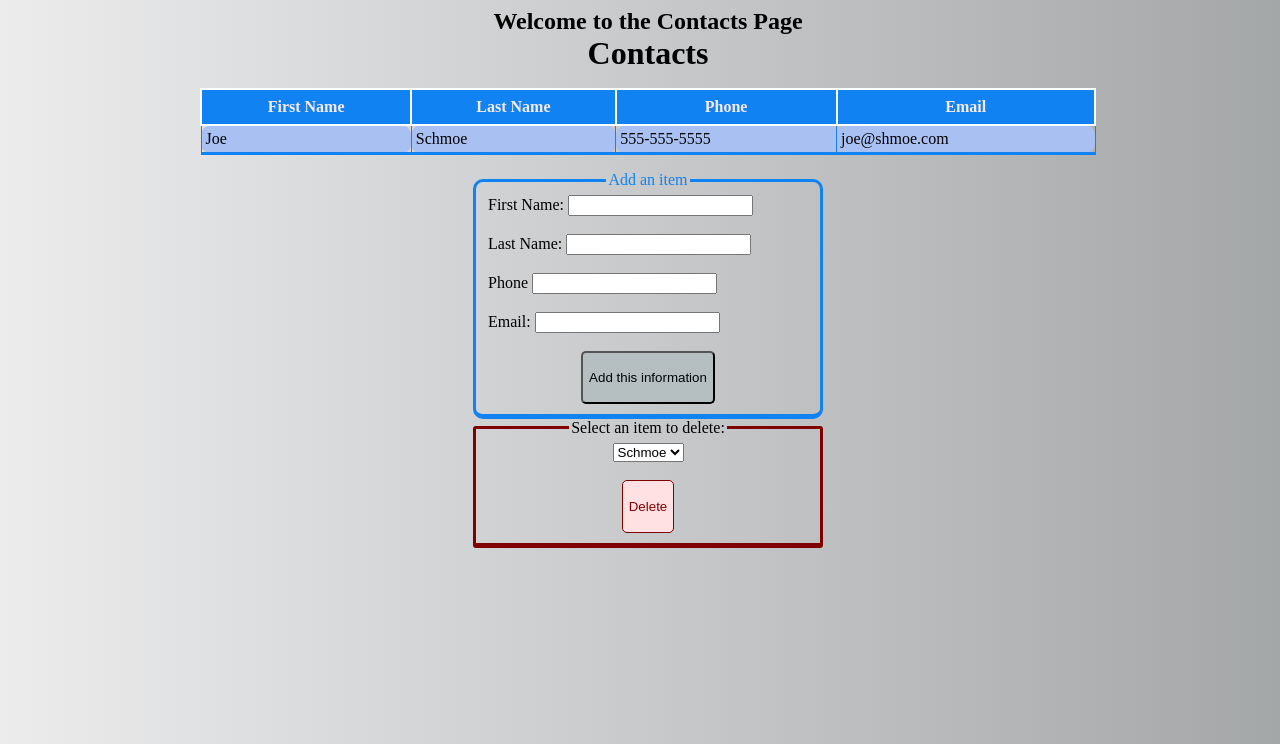
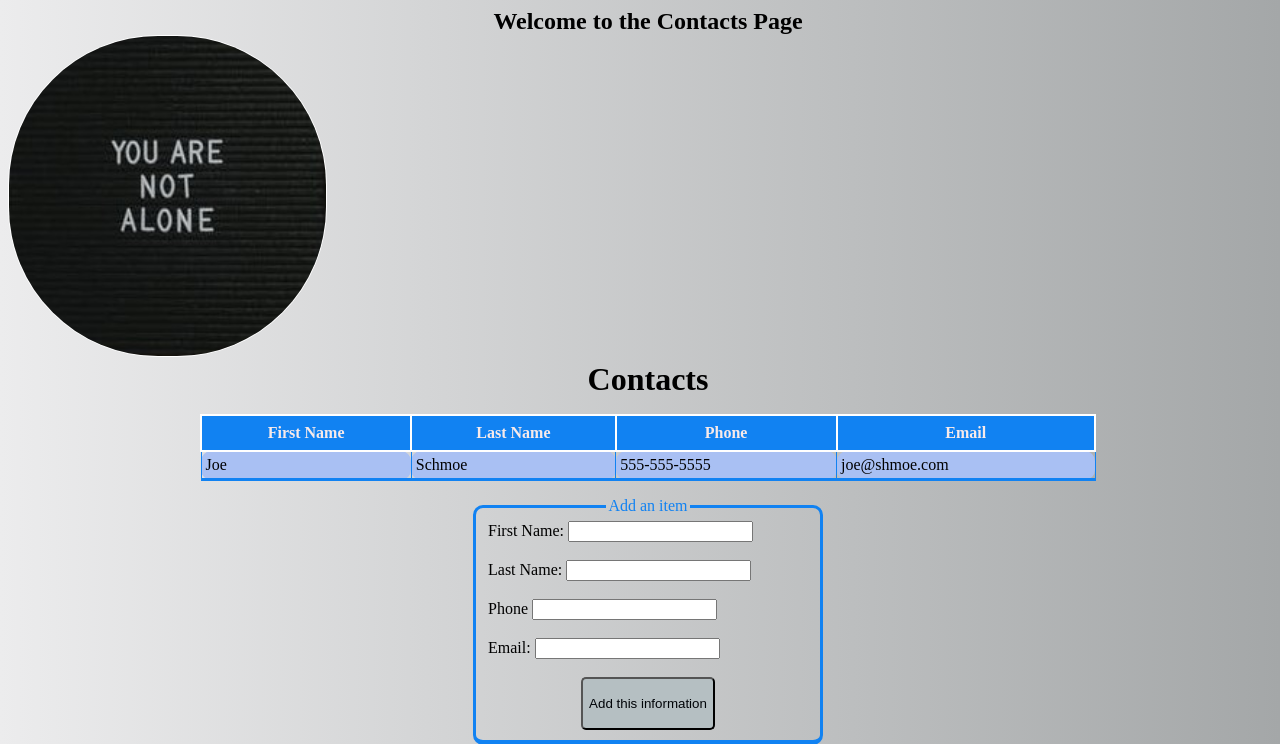
Before and after one commit to mvineyard35/webform, a PHP site: page / in a window 1280 px wide. Shown: the top 744 px of the page. Run offline with PHP 8.4, Linux system fonts and the light colour scheme.

Commit message:
added image

```diff
--- a/index.php
+++ b/index.php
@@ -128,11 +128,13 @@
                 echo "</table>";
             } // end of displaycontacts()
             ?>
-
+            <img src = "Graphic/image.jpeg" />
             <h1>Contacts</h1>
                 <p>
                     <?php displaycontacts(); ?>
                 </p>
+
+
                 <div>
                 <form action="<?php $self ?>" method="POST" name="frmAdd">
 
--- a/style.css
+++ b/style.css
@@ -79,3 +79,10 @@ fieldset#fieldsetAdd {
         margin: auto;
         text-align: center;
     }
+    img {
+        height :20em;
+        min-height: 20em;
+        margin: auto;
+        border: 1px solid white;
+        border-radius: 150px;
+    }
```
Also changed, not shown: Graphic/image.jpeg (added).
